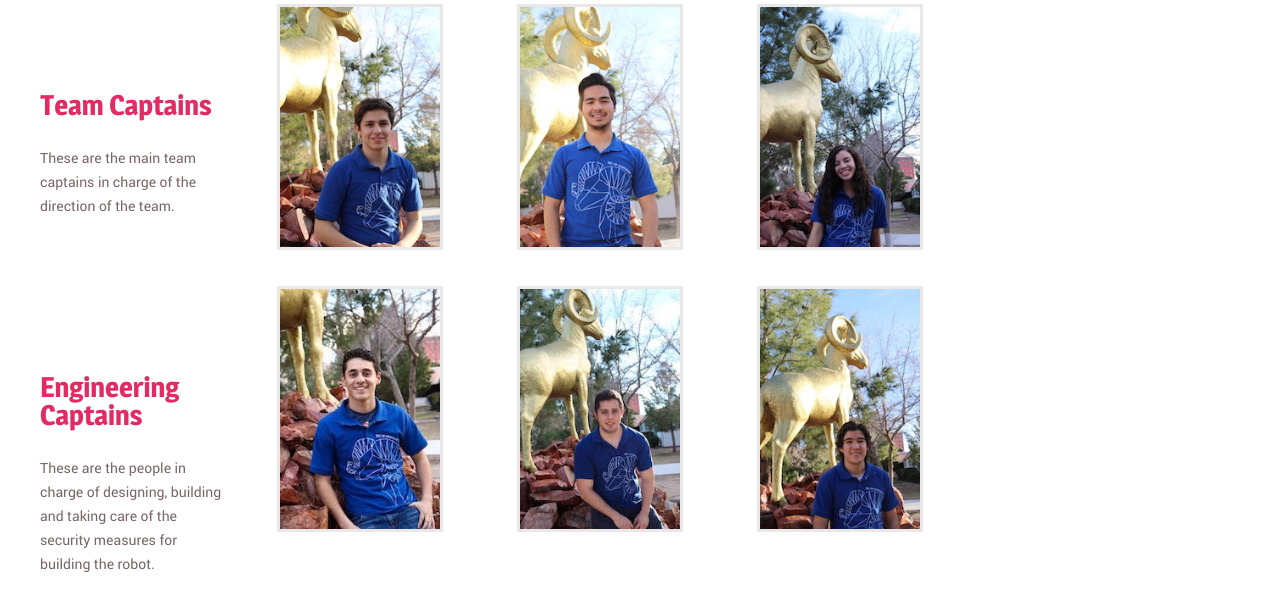
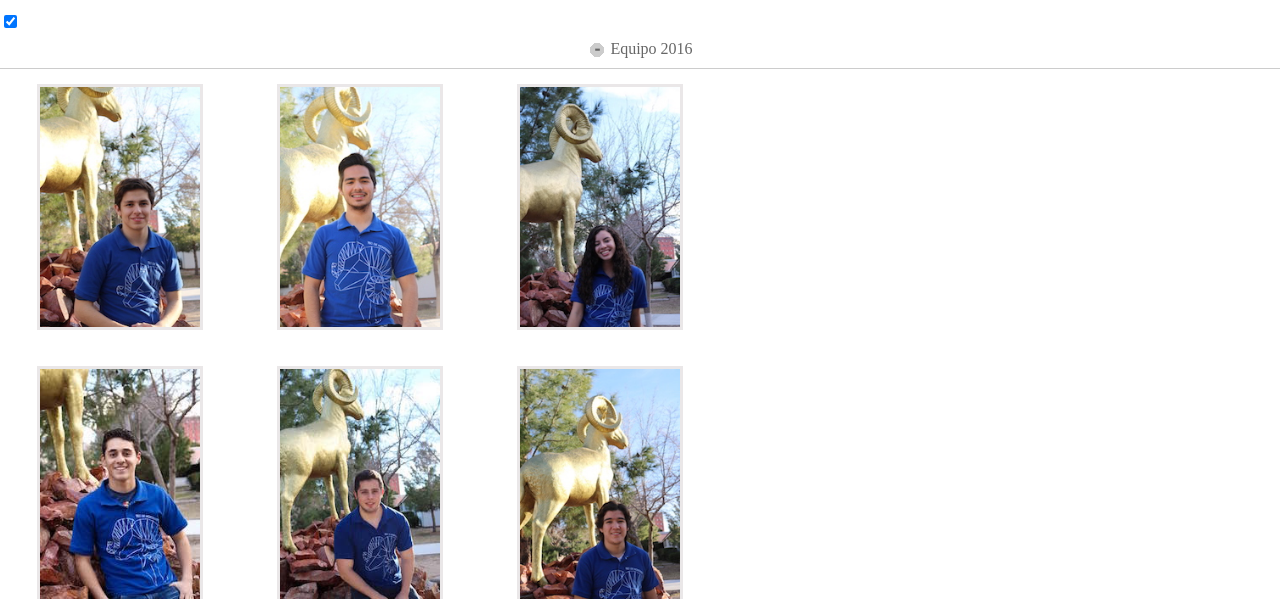
Before and after one commit to kenysanchez/Porsiacaso, a plain HTML site: page xrams-master/team.html in a window 1280 px wide. Shown: the part 169-768 px from the top of the page. Drawn offline with Linux system fonts and the light colour scheme; some icons are missing.

Commit message:
Cambios
Equipo 2016 expandible, (faltan miembros

```diff
--- a/xrams-master/css/style.css
+++ b/xrams-master/css/style.css
@@ -451,9 +451,14 @@ font-size: 235%
 	color: #b20000;
 }
 #body div {
-	margin: 0 auto;
+	margin-right: auto;
+	margin-left: auto;
+	margin-bottom: 0;
 	max-width: 1366px;
-	padding: 7px 0 57px;
+	padding-top: 15px;
+	padding-right: 0;
+	padding-left: 0;
+	padding-bottom: 57px;
 	/* [disabled]max-height: 50%; */
 }
 #body div ul {
@@ -1171,3 +1176,37 @@ animation-iteration-count: infinite;
 animation-duration: 7s;
 animation-direction: alternate;
 }
+
+label {
+  display: block;
+  padding: 0.5em;
+  text-align: center;
+  border-bottom: 1px solid #CCC;
+  color: #666;
+}
+label:hover {
+  color: #000;
+}
+label::before {
+  font-family: Consolas, monaco, monospace;
+  font-weight: bold;
+  font-size: 15px;
+  content: "+";
+  vertical-align: text-top;
+  display: inline-block;
+  width: 20px;
+  height: 20px;
+  margin-right: 3px;
+  background: radial-gradient(ellipse at center, #CCC 50%, transparent 50%);
+}
+#expand {
+  height: 0px;
+  overflow: hidden;
+  color: #FFF;
+}
+#toggle:checked ~ #expand {
+  height: 2300px;
+}
+#toggle:checked ~ label::before {
+  content: "-";
+}
--- a/xrams-master/team.html
+++ b/xrams-master/team.html
@@ -57,11 +57,11 @@ function googleTranslateElementInit() {
 				</div>
 			</div>
 			<div>
+            <input id="toggle" type="checkbox" checked>
+            <label for= "toggle">Equipo 2016</label>
+                <div id="expand">
 				<ul>
-					<li>
-						<h1>Team Captains</h1>
-						<p>These are the main team captains in charge of the direction of the team.</p>
-					</li>
+
 					<li>
 						<a href="images/people2/lino.jpg" class="logo">
 							<img src="images/people/lino.jpg" alt="">
@@ -82,10 +82,7 @@ function googleTranslateElementInit() {
 					</li>
 				</ul>
 				<ul>
-					<li>
-						<h1>Engineering captains</h1>
-						<p>These are the people in charge of designing, building and taking care of the security measures for building the robot.</p>
-					</li>
+
 					<li>
 						<a href="images/people2/jaime.jpg" class="logo">
 							<img src="images/people/jaime.jpg" alt="">
@@ -106,10 +103,7 @@ function googleTranslateElementInit() {
 					</li>
 				</ul>
 				<ul>
-					<li>
-						<h1>Business and image</h1>
-						<p>These are the people in charge of giving the team presence and recourses.</p>
-					</li>
+
 					<li>
 						<a href="images/people2/maryen.jpg" class="logo">
 							<img src="images/people/maryen.jpg" alt="">
@@ -248,8 +242,19 @@ function googleTranslateElementInit() {
 								</li>
 							</ul>
 				</div>
+
+
 			</div>
+            <section>
+    <h3>Other content</h3>
+    <p>Lorem ipsum dolor sit amet, consectetur adipiscing elit. Maecenas porta non turpis faucibus lobortis. Curabitur non eros rutrum, gravida felis non, luctus velit. Ut commodo congue velit feugiat lobortis. Etiam nec dolor quis nulla bibendum blandit vitae nec enim. Maecenas id dignissim erat. Aenean ac mi nec ante venenatis interdum quis vel lacus.
+    </p>
+    <p>Aliquam ligula est, aliquet et semper vitae, elementum eget dolor. In ut dui id leo tristique iaculis eget a dui. Vestibulum cursus, dolor sit amet lacinia feugiat, turpis odio auctor nisi, quis pretium dui elit at est. Pellentesque lacus risus, vulputate sed gravida eleifend, accumsan ac ante. Donec accumsan, augue eu congue condimentum, erat magna luctus diam, adipiscing bibendum sem sem non elit.</p>
+  </section>
+           </div>
+          </div>
 		</div>
+
 		<div id="footer">
 			<div>
 				<div class="connect">
```
